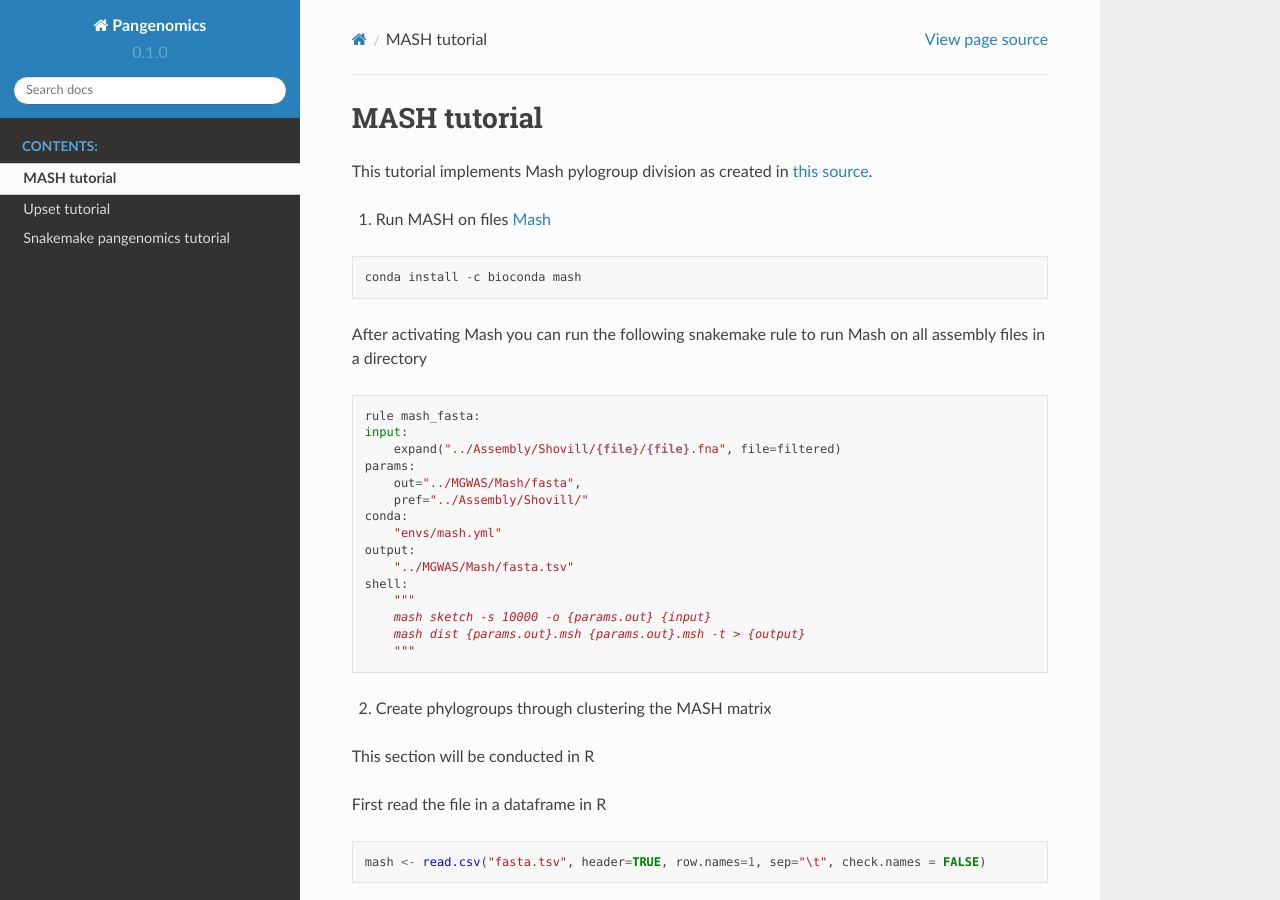
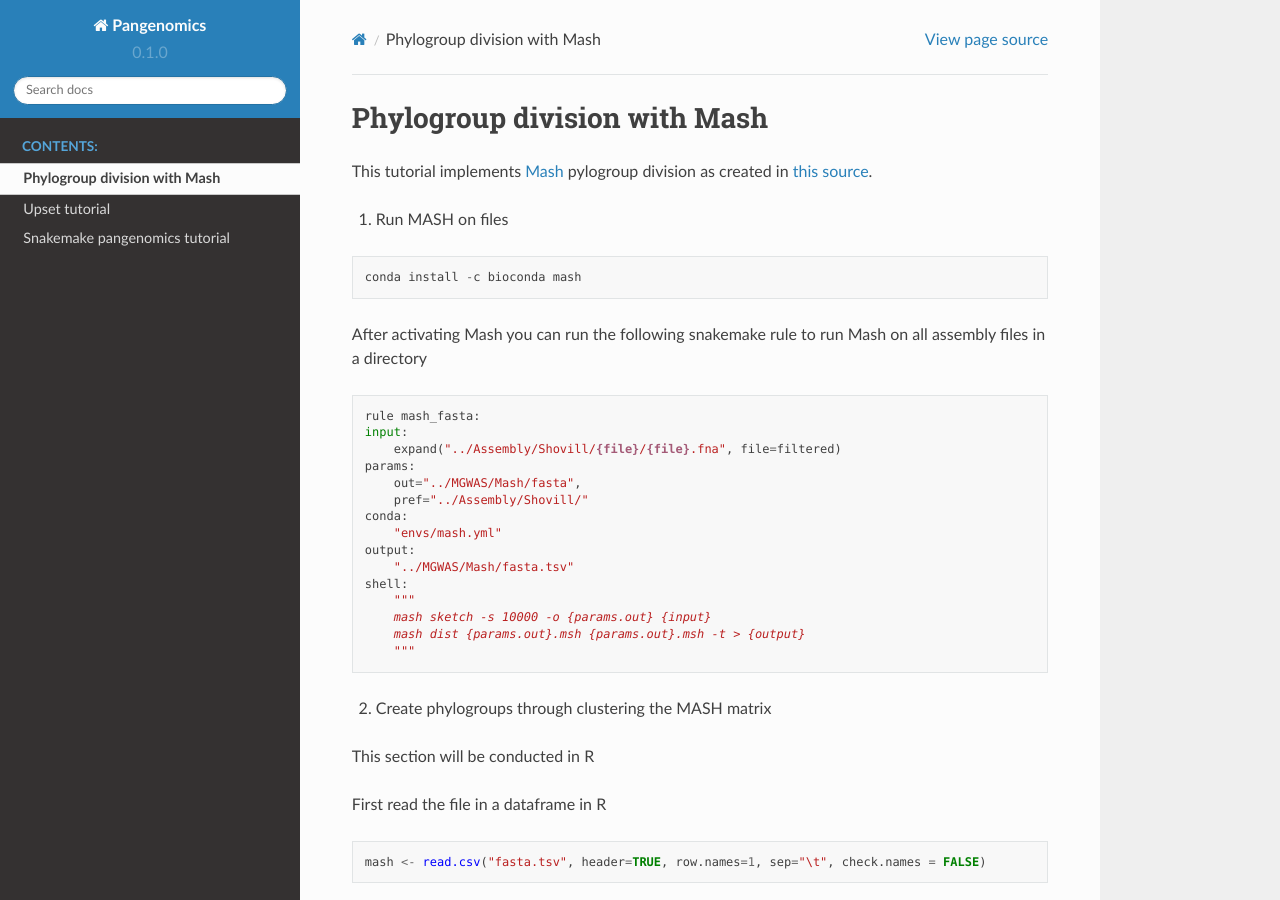
Before and after one commit to rolesucsd/Pangenomics, a Sphinx documentation site: the page built from docs/source/mash.rst, in a window 1280 px wide and 900 px high. Built offline with Sphinx 7.4.7 and the Read the Docs theme 2.0.0, drawn with Linux system fonts in a browser that asks for light colours.

Commit message:
Update mash.rst

```diff
--- a/docs/source/mash.rst
+++ b/docs/source/mash.rst
@@ -1,9 +1,9 @@
-MASH tutorial
+Phylogroup division with Mash
 =============
 
-This tutorial implements Mash pylogroup division as created in `this source <https://doi.org/10.1038%2Fs42003-020-01626-5>`_.
+This tutorial implements `Mash <https://github.com/marbl/Mash>`_ pylogroup division as created in `this source <https://doi.org/10.1038%2Fs42003-020-01626-5>`_.
 
-1. Run MASH on files `Mash <https://github.com/marbl/Mash>`_
+1. Run MASH on files
 
 .. code-block:: python
 
```
